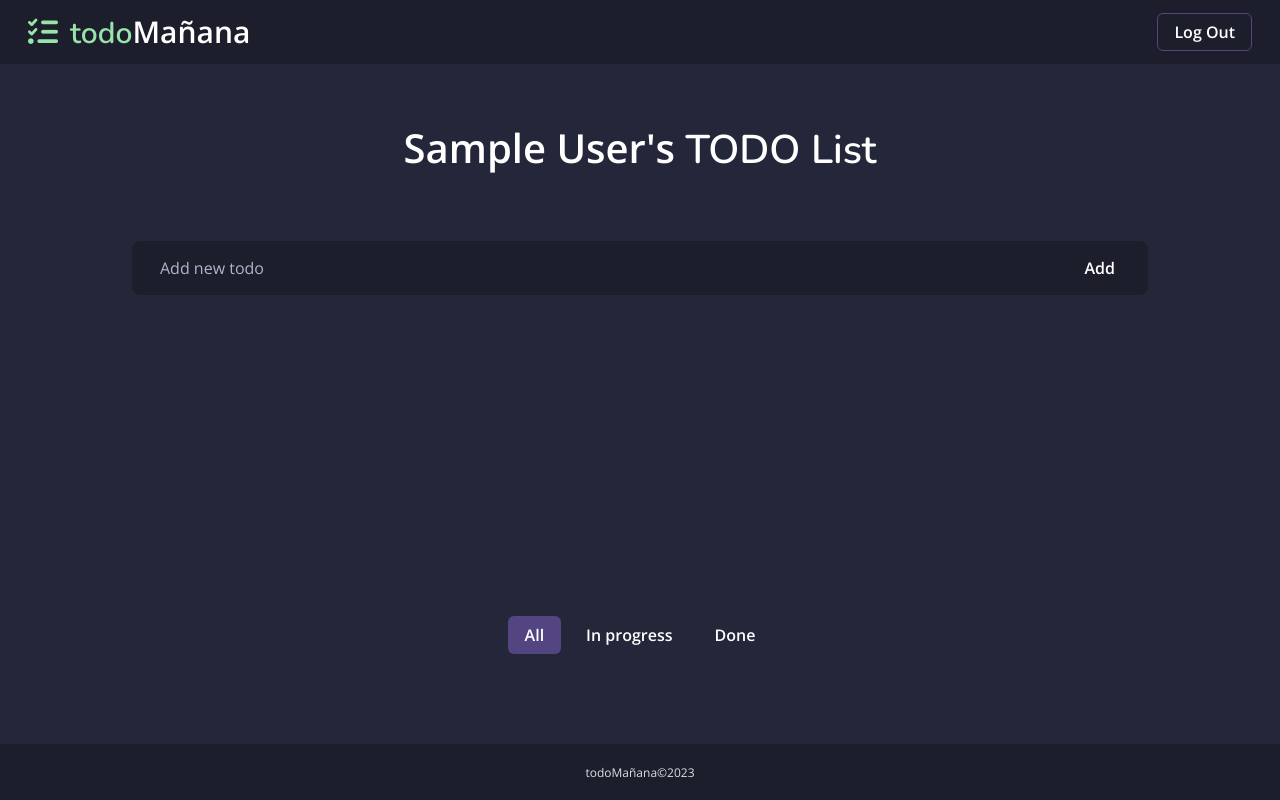
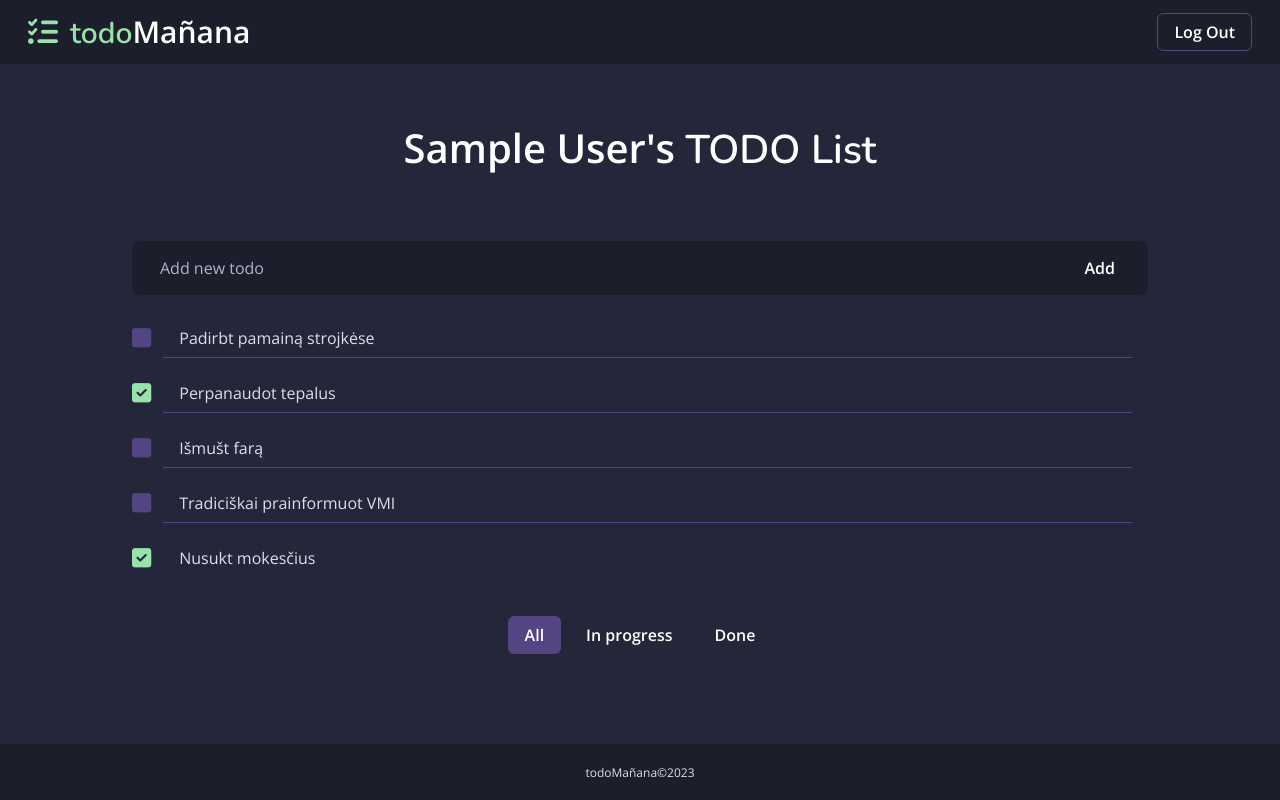
Before and after one commit to JolitaMilina/manjana-project, a React (Vite) app: page /todos in a window 1280 px wide. Built offline with nearby package versions, Linux system fonts and the light colour scheme; data requests are answered from the project's data file; sample sign-in values are in the browser's storage.

Commit message:
feat57: Edited the README.md file

```diff
--- a/mocked_api/api.json
+++ b/mocked_api/api.json
@@ -1,4 +1,55 @@
 {
-  "todos": [],
-  "users": []
+  "todos": [
+    {
+      "title": "Atmušt kregždės pirkėją iš Tomelio",
+      "description": "Neblogas prijomas būtų nukirpt pravodkę",
+      "status": "Done",
+      "userId": 1,
+      "id": 1
+    },
+    {
+      "userId": 1,
+      "title": "Nusukt mokesčius",
+      "status": "Done",
+      "description": "Ne mano reikalas kaip",
+      "id": 2
+    },
+    {
+      "userId": 1,
+      "title": "Tradiciškai prainformuot VMI",
+      "status": "In progress",
+      "description": "Šią savaitę ant pirmo pigiai pardavusio pitaką",
+      "id": 3
+    },
+    {
+      "userId": 1,
+      "title": "Išmušt farą",
+      "status": "In progress",
+      "description": "Irgi Tomeliui",
+      "id": 4
+    },
+    {
+      "userId": 1,
+      "title": "Perpanaudot tepalus",
+      "status": "Done",
+      "description": "Tautovežiui arba cvekui",
+      "id": 5
+    },
+    {
+      "userId": 1,
+      "title": "Padirbt pamainą strojkėse",
+      "status": "In progress",
+      "description": "Bent porą nelegaliai",
+      "id": 6
+    }
+  ],
+  "users": [
+    {
+      "name": "Perekūpas",
+      "surname": "Nebrangiai",
+      "email": "pigiaiderinu@yahoo.com",
+      "password": "10000000",
+      "id": 1
+    }
+  ]
 }
--- a/src/components/molecules/AddTodo/AddTodo.jsx
+++ b/src/components/molecules/AddTodo/AddTodo.jsx
@@ -26,7 +26,7 @@ const AddTodo = ({ onAddTodo }) => {
                 setValue={setNewTodoTitle}
                 icon={ICONS.add}
                 placeholder='Add new todo'
-                maxLength={25}
+                maxLength={40}
                 onKeyDown={() => {
                     addNewTodo();
                 }}
--- a/src/components/molecules/EditTodo/EditTodo.jsx
+++ b/src/components/molecules/EditTodo/EditTodo.jsx
@@ -69,7 +69,7 @@ const EditTodo = ({ todo, onUpdateTodo, onDeleteTodo, onClose }) => {
               value={title}
               setValue={setTitle}
               placeholder='Enter your TODO title...'
-              maxLength={25}
+              maxLength={40}
             />
             {!isTitleValid && <StyledErrorMessage>Required</StyledErrorMessage>}
           </StyledInput>
```
Also changed, not shown: 1 other file (tests, documents, lock files or other folders).
